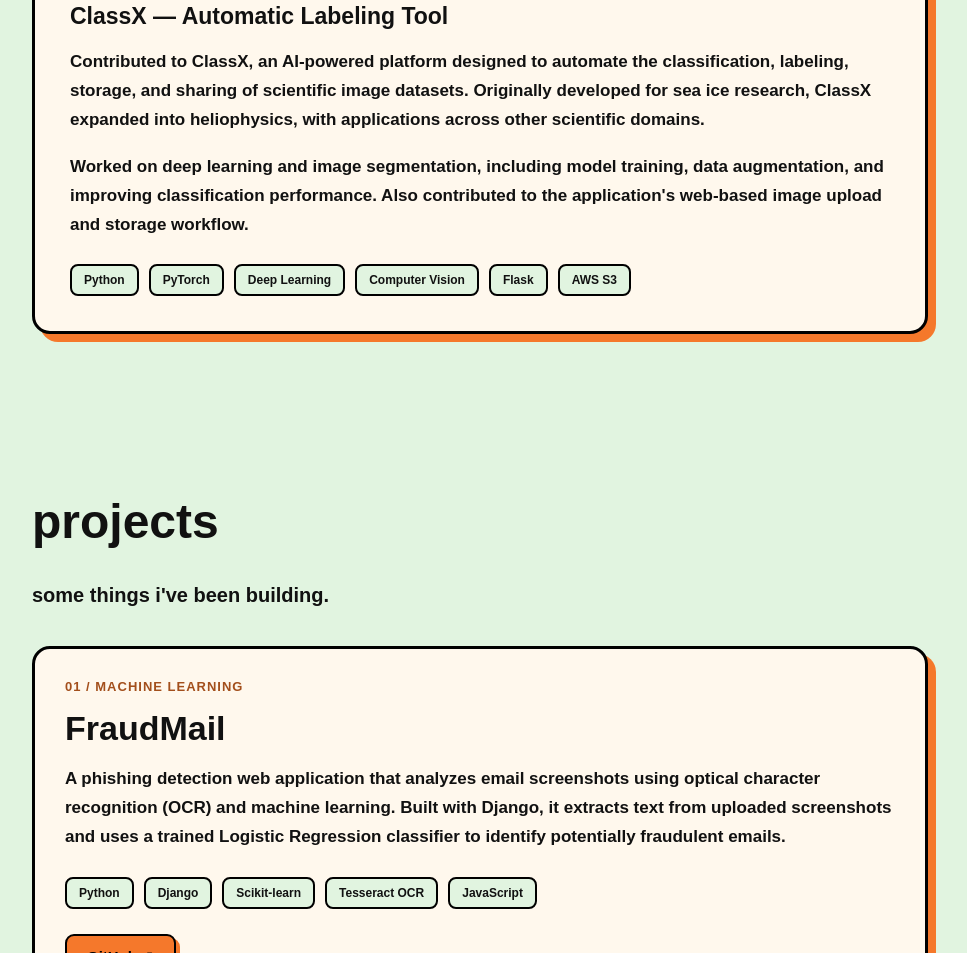
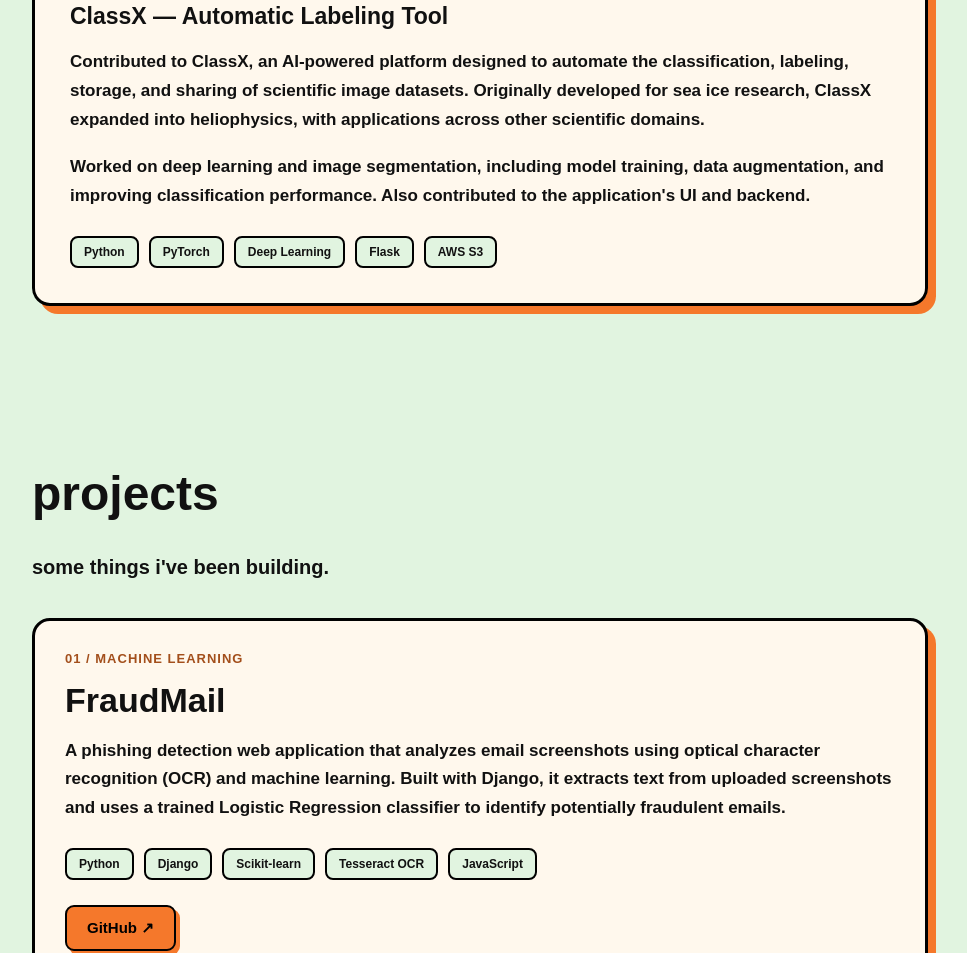
Before and after one commit to JasonKshr/JasonPortfolio, a website: page public/index.html in a window 1280 px wide. Shown: the part 2244-3197 px from the top of the page, without its empty margins (160-1127 px from the left). Drawn offline with Linux system fonts and the light colour scheme; no server answers.

Commit message:
changed only text for exp descripition

```diff
--- a/public/index.html
+++ b/public/index.html
@@ -147,14 +147,13 @@
                     including model training, data augmentation,
                     and improving classification performance.
                     Also contributed to the application's
-                    web-based image upload and storage workflow.
+                    UI and backend.
                 </p>
 
                 <div class="experience-tech">
                     <span>Python</span>
                     <span>PyTorch</span>
                     <span>Deep Learning</span>
-                    <span>Computer Vision</span>
                     <span>Flask</span>
                     <span>AWS S3</span>
                 </div>
```
